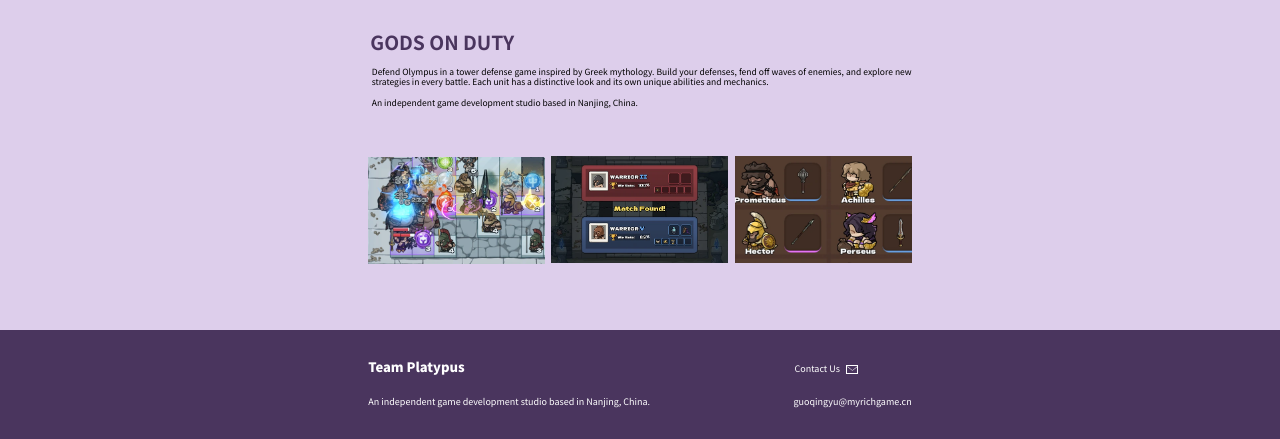
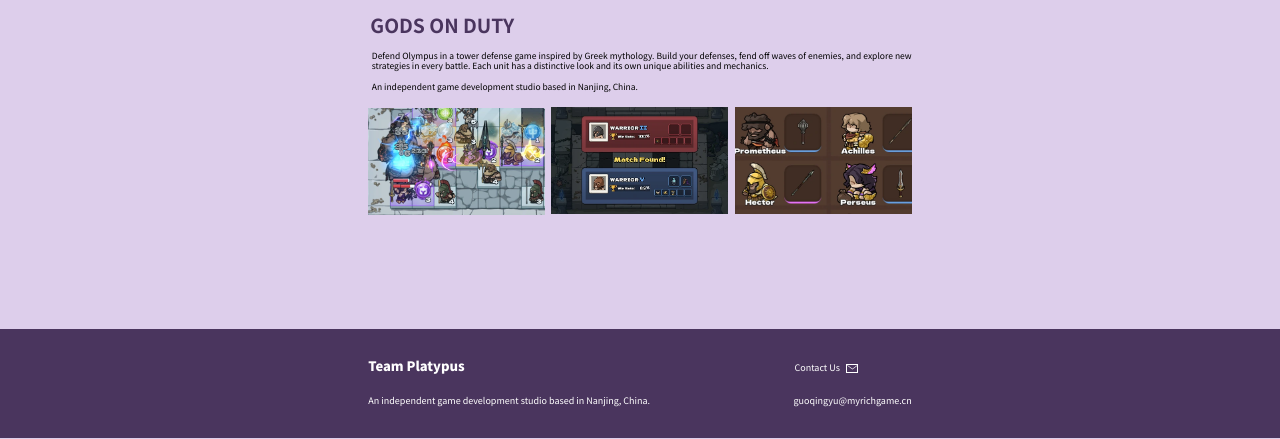
Before and after one commit to Dailin521/MushoudenWeb, an Astro site: page / in a window 1280 px wide. Shown: the part 362-801 px from the top of the page. Built offline with nearby package versions, Linux system fonts and the light colour scheme; Astro itself is replaced by a stand-in of ours.

Commit message:
Fit the Games page to shorter desktop windows

```diff
--- a/src/styles/global.css
+++ b/src/styles/global.css
@@ -259,6 +259,49 @@ a:focus-visible {
 .game-screenshots img { width: 100%; }
 .game-screenshots li:first-child { margin-top: 1px; }
 
+@media (min-width: 761px) and (max-height: 1115px) {
+  .shell.games-page {
+    /* Use the displayed sizes directly so viewport units are independent of the 50% shell zoom. */
+    --shortfall: calc(1116px - 100svh);
+    --intro-space: min(2.552083vw, clamp(16px, calc(49px - var(--shortfall) * .14), 49px));
+    --gallery-space: min(3.776042vw, clamp(16px, calc(72.5px - var(--shortfall) * .22), 72.5px));
+    --bottom-space: min(5.182292vw, clamp(14px, calc(99.5px - var(--shortfall) * .38), 99.5px));
+    /* Reserve room for the header, copy, screenshot row and footer at the full desktop width. */
+    --hero-height: clamp(260px, calc(100svh - 421px - var(--intro-space) - var(--gallery-space) - var(--bottom-space)), 475px);
+    width: min(42.447917vw, 815px);
+    zoom: 1;
+  }
+
+  .game-hero {
+    width: min(calc(100% + .5px), calc(var(--hero-height) * 1631 / 950));
+    max-width: 815.5px;
+    margin-inline: auto;
+    transform: translateX(min(1.302083vw, 25px));
+  }
+
+  .game-intro { padding: var(--intro-space) 0 0 2px; }
+
+  .game-intro h1 {
+    margin-bottom: min(1.041667vw, 20px);
+    font-size: clamp(17px, 1.510417vw, 29px);
+  }
+
+  .game-intro p {
+    padding-left: 1.5px;
+    font-size: clamp(8.5px, .598958vw, 11.5px);
+  }
+
+  .game-intro p + p { margin-top: 11px; }
+
+  .game-screenshots {
+    gap: min(.481771vw, 9.25px);
+    margin-top: var(--gallery-space);
+    padding-bottom: var(--bottom-space);
+  }
+
+  .game-screenshots li:first-child { margin-top: .5px; }
+}
+
 .short-page { min-height: min(58.125vw, 1116px); }
 
 .about-page {
```
